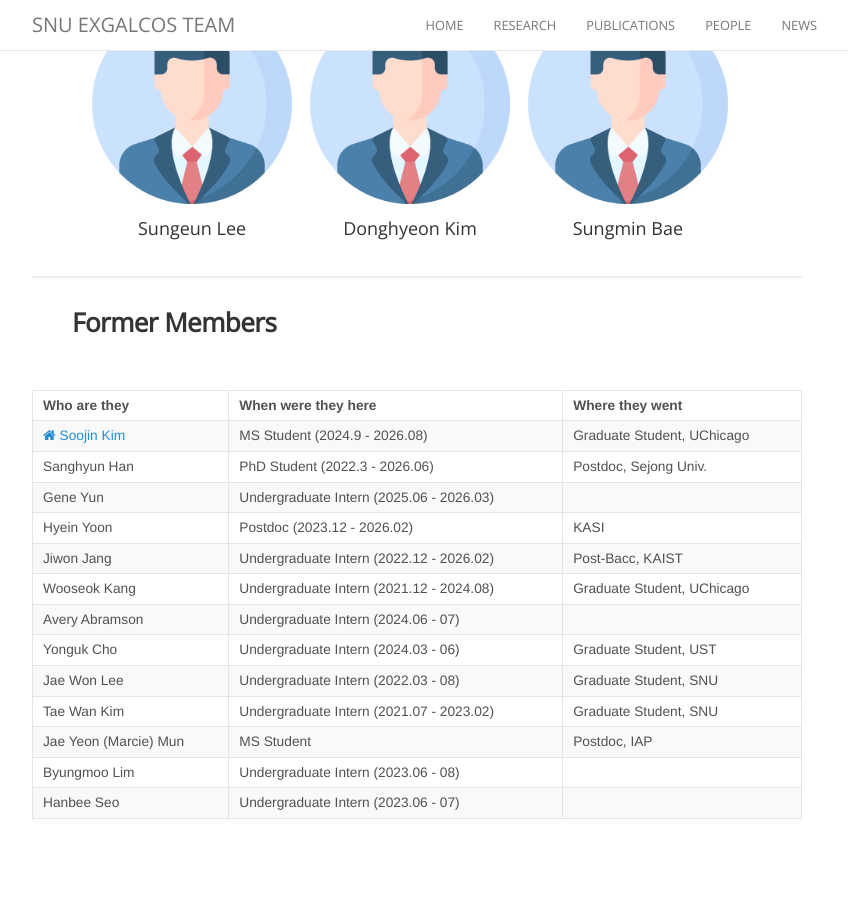
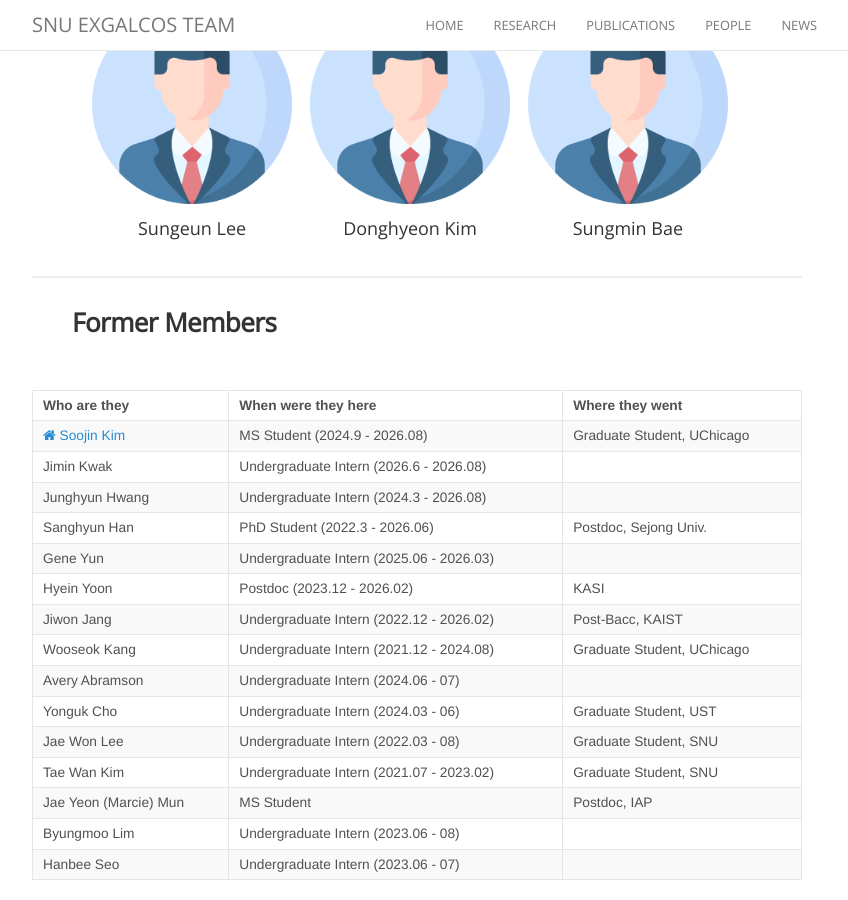
Before and after one commit to exgalcos/exgalcos.github.io, a Jekyll site: the page built from people.md, in a window 1280 px wide and 900 px high, scrolled down 1962 px. Shown: the whole window, without its empty margins (223-1071 px from the left). Built offline with Jekyll 4.4.1, drawn with Linux system fonts in a browser that asks for light colours; nearby versions of some CDN libraries; comment, search, counter and statistics services are not loaded; before the commit the page ends 2801 px from its top, so only the background shows below that.

Commit message:
Update people.md

```diff
--- a/people.md
+++ b/people.md
@@ -59,6 +59,8 @@ permalink: /people/
 | Who are they | When were they here | Where they went |
 | :------------- |:-------------| :-----------| :-----------|
 | <a href="https://pesa11.github.io"><i class="fa fa-home" aria-hidden="true"></i> Soojin Kim</a><br> | MS Student (2024.9 - 2026.08) | Graduate Student, UChicago |
+| Jimin Kwak | Undergraduate Intern (2026.6 - 2026.08) | |
+| Junghyun Hwang | Undergraduate Intern (2024.3 - 2026.08) | |
 | Sanghyun Han | PhD Student (2022.3 - 2026.06) |Postdoc, Sejong Univ. |
 | Gene Yun | Undergraduate Intern (2025.06 - 2026.03) | |
 | Hyein Yoon | Postdoc (2023.12 - 2026.02) | KASI |
```
